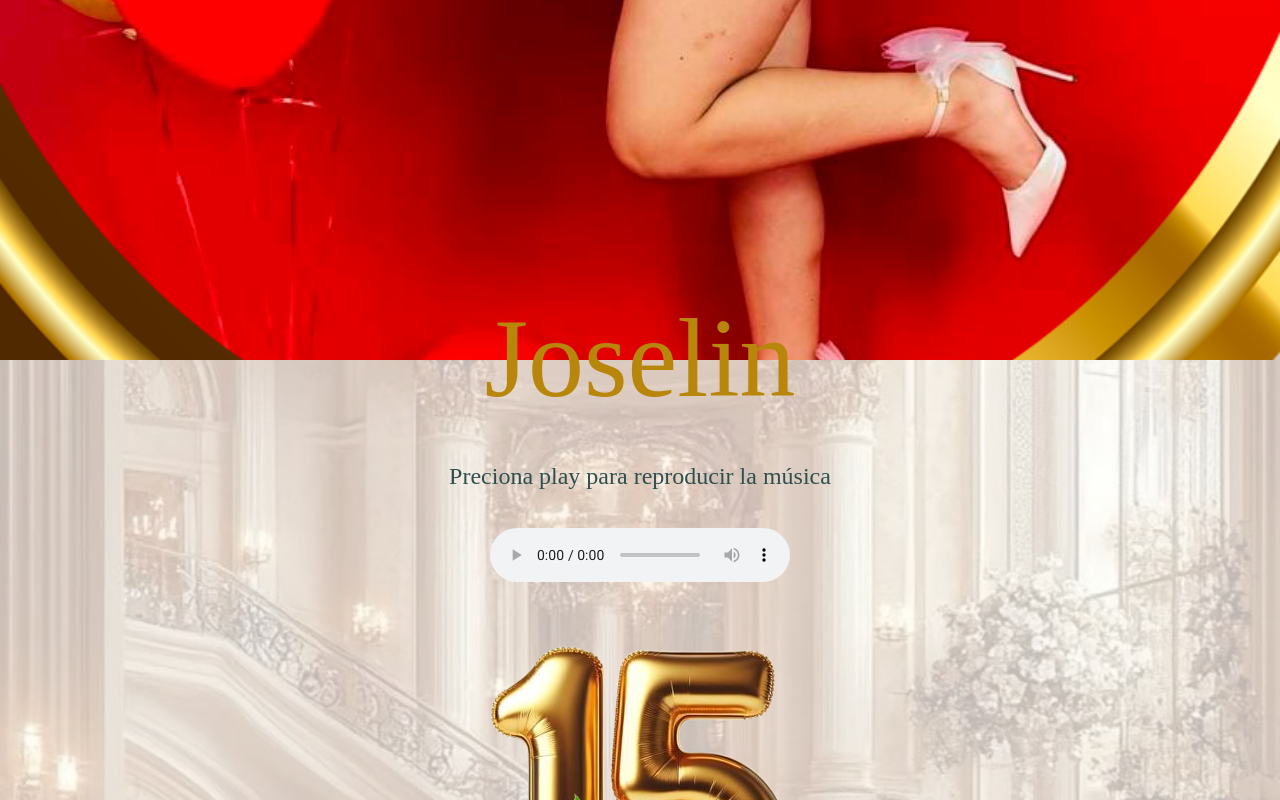
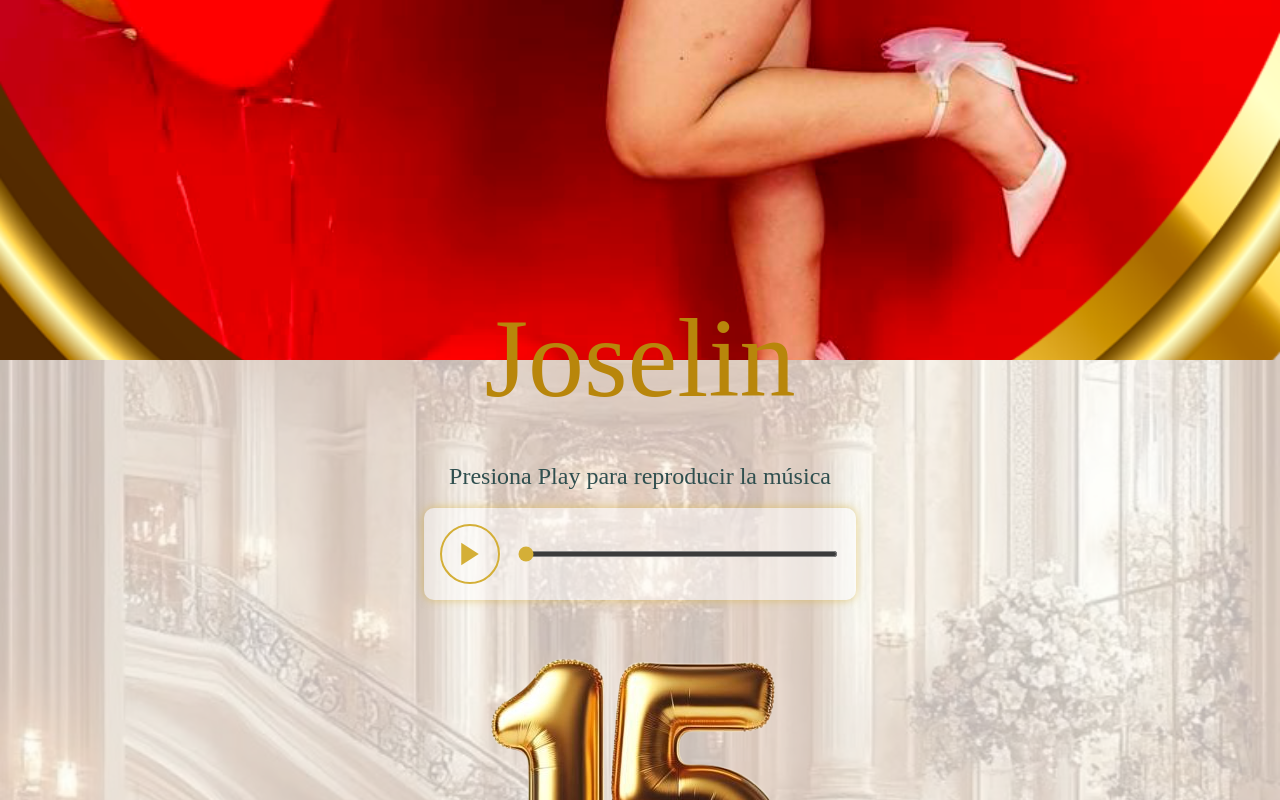
Before and after one commit to Otto276/invitations1, an Angular app: page / in a window 1280 px wide. Shown: the part 440-1240 px from the top of the page. Built offline with nearby package versions, Linux system fonts and the light colour scheme; a web font is replaced by a local one.

Commit message:
reproductor

```diff
--- a/src/app/app.component.html
+++ b/src/app/app.component.html
@@ -1,7 +1,4 @@
-<link
-  rel="stylesheet"
-  href="https://cdnjs.cloudflare.com/ajax/libs/font-awesome/6.0.0-beta3/css/all.min.css"
-/>
+<link rel="stylesheet" href="https://cdnjs.cloudflare.com/ajax/libs/font-awesome/6.0.0-beta3/css/all.min.css" />
 
 <div class="invitation">
   <div class="bg-imageDos">
@@ -9,11 +6,7 @@
     <div class="photo-section">
       <!-- Marco con la foto adentro -->
       <div class="photo-frame">
-        <img
-          src="/assets/pastel2.png"
-          alt="Imagen de bienvenida"
-          class="photo"
-        />
+        <img src="/assets/pastel2.png" alt="Imagen de bienvenida" class="photo" />
       </div>
       <!-- Flores PNG sin fondo -->
       <!-- <img src="/assets/rosas.png" alt="flores" class="flowers" /> -->
@@ -27,13 +20,27 @@
       <br />
       <br />
       <br />
-      <h1 class="music">Preciona play para reproducir la música</h1>
-      <div class="music-player">
-        <br />
-        <audio controls autoplay>
+      <h1 class="music">Presiona Play para reproducir la música</h1>
+      <div class="custom-player">
+        <audio #audioPlayer>
           <source src="assets/Indila-Love Story.mp3" type="audio/mp3" />
           Tu navegador no soporta el elemento de audio.
         </audio>
+
+        <button class="btn-play">
+          <!-- Play -->
+          <svg #iconPlay xmlns="http://www.w3.org/2000/svg" viewBox="0 0 24 24">
+            <polygon points="5,3 19,12 5,21" />
+          </svg>
+
+          <!-- Pause -->
+          <svg #iconPause xmlns="http://www.w3.org/2000/svg" viewBox="0 0 24 24" style="display: none;">
+            <rect x="6" y="4" width="4" height="16" />
+            <rect x="14" y="4" width="4" height="16" />
+          </svg>
+        </button>
+
+        <input type="range" #progress value="0" class="progress-bar" />
       </div>
     </div>
 
@@ -74,11 +81,7 @@
     <div class="photo-section">
       <!-- Marco con la foto adentro -->
       <div class="photo-frame">
-        <img
-          src="/assets/cuclillas.png"
-          alt="Imagen de bienvenida"
-          class="photo"
-        />
+        <img src="/assets/cuclillas.png" alt="Imagen de bienvenida" class="photo" />
       </div>
       <!-- Flores PNG sin fondo -->
       <img src="/assets/rosas.png" alt="flores" class="flowers" />
@@ -136,11 +139,7 @@
     <div class="photo-section">
       <!-- Marco con la foto adentro -->
       <div class="photo-frame">
-        <img
-          src="/assets/sentada.png"
-          alt="Imagen de bienvenida"
-          class="photo"
-        />
+        <img src="/assets/sentada.png" alt="Imagen de bienvenida" class="photo" />
       </div>
       <!-- Flores PNG sin fondo -->
       <img src="/assets/rosas.png" alt="flores" class="flowers" />
--- a/src/app/app.component.scss
+++ b/src/app/app.component.scss
@@ -8,6 +8,7 @@ $color-gold: #d4af37;
 $color-white: #ffffff;
 $color-background: #f8f6f4;
 $color-text: #4a4a4a;
+$color-dark: #1a1a1a;
 
 .invitation {
   text-align: center;
@@ -142,6 +143,7 @@ $color-text: #4a4a4a;
       font-family: "Imperial Script", cursive;
       color: #b8860b;
     }
+
     p {
       margin-left: 1rem;
       margin-right: 1rem;
@@ -151,6 +153,7 @@ $color-text: #4a4a4a;
       font-family: "Forum", cursive;
     }
   }
+
   .parrafo {
     margin-left: 1rem;
     margin-right: 1rem;
@@ -174,6 +177,7 @@ $color-text: #4a4a4a;
       display: block;
     }
   }
+
   .photo-castle {
     width: 100%;
     // max-width: 600px;
@@ -188,6 +192,7 @@ $color-text: #4a4a4a;
       display: block;
     }
   }
+
   .music {
     margin-left: 1rem;
     margin-right: 1rem;
@@ -196,6 +201,13 @@ $color-text: #4a4a4a;
     color: $color-dark-rose;
     font-family: "Forum", cursive;
   }
+
+  .music-player {
+    accent-color: #d4af37; // dorado
+    width: 100%; // opcional
+    border-radius: 5px;
+  }
+
   .photoDate {
     // position: relative;
     // height: 100vh;
@@ -206,6 +218,7 @@ $color-text: #4a4a4a;
     width: 100%;
     margin: 10px auto;
   }
+
   // Imágenes decorativas (rosas)
   .attire-section img.custom-img[src*="rosas"] {
     height: 150px;
@@ -241,6 +254,7 @@ $color-text: #4a4a4a;
       box-shadow: 0 0 5px rgba($color-dark-rose, 0.8);
     }
   }
+
   .vestimenta {
     margin-left: 1rem;
     margin-right: 1rem;
@@ -293,6 +307,7 @@ $color-text: #4a4a4a;
       line-height: 1.2;
       font-family: "Forum", cursive;
     }
+
     .parrafo {
       margin-left: 1rem;
       margin-right: 1rem;
@@ -323,7 +338,7 @@ $color-text: #4a4a4a;
       z-index: 1;
     }
 
-    > * {
+    >* {
       position: relative;
       z-index: 2;
     }
@@ -349,7 +364,7 @@ $color-text: #4a4a4a;
       z-index: 1;
     }
 
-    > * {
+    >* {
       position: relative;
       z-index: 2;
     }
@@ -386,4 +401,50 @@ $color-text: #4a4a4a;
       transform: scale(0.96);
     }
   }
+
+  .custom-player {
+    display: flex;
+    align-items: center;
+    gap: 1rem;
+    // background: $color-dark;
+    background-color: rgba(255, 255, 255, 0.5);
+    padding: 1rem;
+    border-radius: 10px;
+    width: 80%;
+    max-width: 400px;
+    margin: auto;
+    box-shadow: 0 0 10px rgba(212, 175, 55, 0.6);
+
+    .btn-play {
+      background: transparent;
+      border: 2px solid $color-gold;
+      border-radius: 50%;
+      width: 60px;
+      height: 60px;
+      display: flex;
+      align-items: center;
+      justify-content: center;
+      cursor: pointer;
+      transition: 0.3s;
+
+      svg {
+        width: 30px;
+        height: 30px;
+        fill: $color-gold; // blanco por defecto
+        transition: fill 0.3s;
+      }
+
+      &:hover svg {
+        fill: $color-gold; // dorado al pasar el mouse
+      }
+    }
+
+    .progress-bar {
+      flex: 1;
+      accent-color: $color-gold;
+      height: 6px;
+      border-radius: 5px;
+      cursor: pointer;
+    }
+  }
 }
--- a/src/app/app.component.ts
+++ b/src/app/app.component.ts
@@ -1,4 +1,4 @@
-import { Component } from '@angular/core';
+import { Component, ViewChild, ElementRef, AfterViewInit } from '@angular/core';
 import { CommonModule } from '@angular/common';
 import { ReactiveFormsModule, FormBuilder, FormGroup, Validators } from '@angular/forms';
 
@@ -11,11 +11,17 @@ import { CountdownComponent } from './countdown-component/countdown-component.co
   templateUrl: './app.component.html',
   styleUrls: ['./app.component.scss']
 })
-export class AppComponent {
+export class AppComponent implements AfterViewInit {
   showModal: boolean = true;
   title = 'Fecha';
   attendanceForm: FormGroup;
   showBankingInfo = false;
+
+  // 🎵 referencias al reproductor
+  @ViewChild('audioPlayer') audioRef!: ElementRef<HTMLAudioElement>;
+  @ViewChild('iconPlay') iconPlayRef!: ElementRef<SVGElement>;
+  @ViewChild('iconPause') iconPauseRef!: ElementRef<SVGElement>;
+  @ViewChild('progress') progressRef!: ElementRef<HTMLInputElement>;
 
   constructor(private fb: FormBuilder) {
     this.attendanceForm = this.fb.group({
@@ -25,12 +31,37 @@ export class AppComponent {
     });
   }
 
-  startMusic(shouldPlay: boolean) {
-    this.showModal = false;
-    if (shouldPlay) {
-      const audioPlayer = document.querySelector('audio') as HTMLAudioElement;
-      audioPlayer?.play();
-    }
+  ngAfterViewInit(): void {
+    const audio = this.audioRef.nativeElement;
+    const iconPlay = this.iconPlayRef.nativeElement;
+    const iconPause = this.iconPauseRef.nativeElement;
+    const progress = this.progressRef.nativeElement;
+
+    // Play / Pause
+    iconPlay.parentElement?.addEventListener('click', () => {
+      if (audio.paused) {
+        audio.play();
+        iconPlay.style.display = 'none';
+        iconPause.style.display = 'block';
+      } else {
+        audio.pause();
+        iconPlay.style.display = 'block';
+        iconPause.style.display = 'none';
+      }
+    });
+
+    // Actualizar barra de progreso
+    audio.addEventListener('timeupdate', () => {
+      if (audio.duration > 0) {
+        progress.value = String((audio.currentTime / audio.duration) * 100);
+      }
+    });
+
+    // Cambiar tiempo desde la barra
+    progress.addEventListener('input', () => {
+      const newTime = (Number(progress.value) / 100) * audio.duration;
+      audio.currentTime = newTime;
+    });
   }
 
   toggleBankingInfo(): void {
@@ -52,9 +83,8 @@ export class AppComponent {
     window.open(url, '_blank');
   }
 
-  // 👉 Nuevo método para abrir WhatsApp
   openWhatsApp(): void {
-    const phoneNumber = '5213325520631'; // cambia por tu número en formato internacional
+    const phoneNumber = '5213325520631';
     const message = encodeURIComponent('¡Hola! Me gustaría confirmar mi asistencia.');
     const url = `https://wa.me/${phoneNumber}?text=${message}`;
     window.open(url, '_blank');
```
